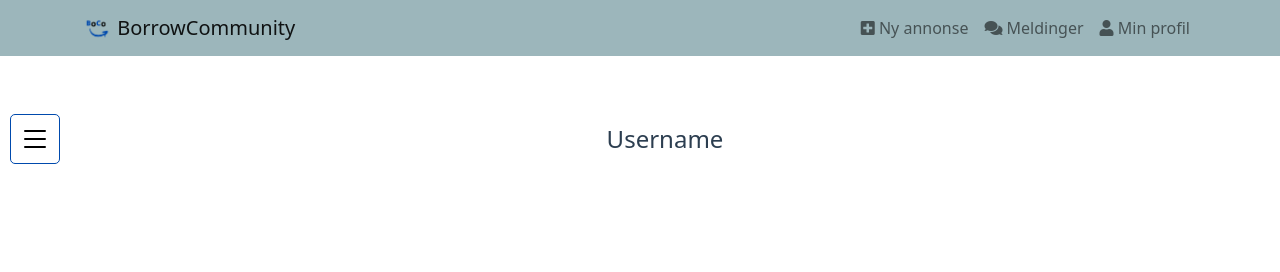
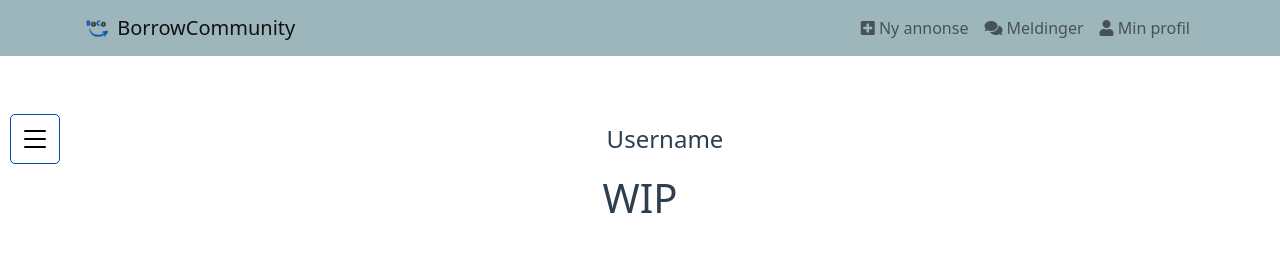
Before and after one commit to thadshap/Boco-project-frontend, a Vue app: page /messages in a window 1280 px wide. Shown: the top 272 px of the page. Built offline with nearby package versions, Linux system fonts and the light colour scheme; sample sign-in values are in the browser's storage; what vue3-google-oauth2, vue3-openlayers would draw is missing.

Commit message:
feat: footer on bottom

```diff
--- a/src/App.vue
+++ b/src/App.vue
@@ -1,4 +1,5 @@
 <template>
+<div class="d-flex justify-content-space-between flex-column height">
   <HeaderComponent />
   <main class="pt-5 pb-5">
     <router-view />
@@ -12,6 +13,7 @@
     </div>
   </main>
   <FooterComponent />
+</div>
 </template>
 
 <script>
@@ -43,6 +45,7 @@ export default {
   -moz-osx-font-smoothing: grayscale;
   text-align: center;
   color: #2c3e50;
+  height: 100vh;
 }
 
 * {
@@ -56,4 +59,10 @@ export default {
   background-color: rgba(139, 0, 0, 0.50);
   color: #5e0000;
 }
+.height{
+  height: 100%;
+}
+main{
+  flex-grow: 1;
+}
 </style>
--- a/src/views/Chat.vue
+++ b/src/views/Chat.vue
@@ -12,6 +12,7 @@
             <img class="profile-picture">
         </div>
         <div class="flex-grow-1 chat-container">
+            <h1>WIP</h1>
             <MessageComponent
             v-for="message in messages"
             :key="message"
```
